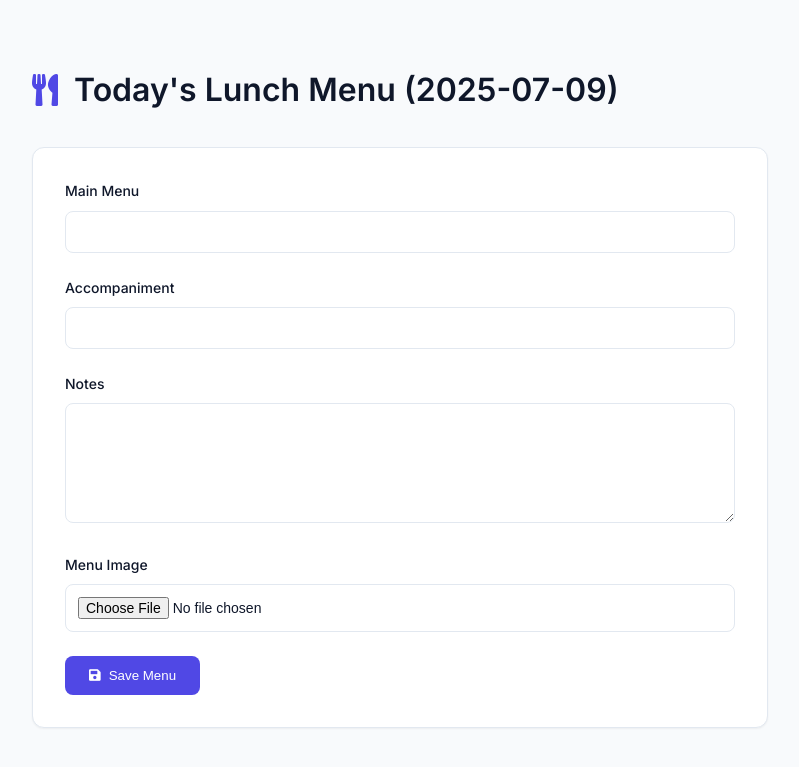
After one commit to siraj-eng/flask-blog, a Flask app: page /hr/lunch_menu in a window 1280 px wide. The commit adds this page. Shown: the top 767 px of the page, without its empty margins (240-1039 px from the left). Run offline with Flask 3, Linux system fonts and the light colour scheme; a user stored in the database is signed in; data comes from the database, SQL or seed files in the repository; both versions use the stored data as it was after the commit; tables that the repository leaves empty hold one stand-in row (values such as "Sample post"); some libraries are stand-ins or nearby versions.

Commit message:
progressing

```diff
--- /dev/null
+++ b/templates/hr/lunch_menu.html
@@ -0,0 +1,164 @@
+{% extends 'base.html' %}
+{% block title %}Lunch Menu - HR{% endblock %}
+{% block content %}
+<style>
+    .menu-container {
+        max-width: 800px;
+        margin: 2rem auto;
+        padding: 2rem;
+    }
+
+    .menu-header {
+        display: flex;
+        align-items: center;
+        gap: 1rem;
+        margin-bottom: 2rem;
+    }
+
+    .menu-title {
+        font-size: 2rem;
+        font-weight: 600;
+        color: var(--text-primary);
+        margin: 0;
+    }
+
+    .menu-form {
+        background: var(--bg-secondary);
+        border-radius: var(--radius-lg);
+        border: 1px solid var(--border-color);
+        box-shadow: var(--shadow-sm);
+        padding: 2rem;
+    }
+
+    .form-group {
+        margin-bottom: 1.5rem;
+    }
+
+    .form-label {
+        display: block;
+        margin-bottom: 0.5rem;
+        font-weight: 500;
+        color: var(--text-primary);
+    }
+
+    .form-control {
+        width: 100%;
+        padding: 0.75rem;
+        background: var(--bg-secondary);
+        border: 1px solid var(--border-color);
+        border-radius: var(--radius-md);
+        color: var(--text-primary);
+        transition: all 0.2s ease;
+    }
+
+    .form-control:focus {
+        outline: none;
+        border-color: var(--primary-color);
+        box-shadow: 0 0 0 3px rgba(80, 72, 229, 0.15);
+    }
+
+    textarea.form-control {
+        min-height: 120px;
+    }
+
+    .file-input-wrapper {
+        margin-top: 0.5rem;
+    }
+
+    .menu-image-preview {
+        margin-top: 1rem;
+        border-radius: var(--radius-md);
+        border: 1px solid var(--border-color);
+        overflow: hidden;
+        max-width: 300px;
+        box-shadow: var(--shadow-sm);
+    }
+
+    .menu-image-preview img {
+        width: 100%;
+        height: auto;
+        display: block;
+    }
+
+    .save-btn {
+        padding: 0.75rem 1.5rem;
+        background: var(--primary-color);
+        color: white;
+        border: none;
+        border-radius: var(--radius-md);
+        font-weight: 500;
+        cursor: pointer;
+        transition: all 0.2s ease;
+        display: inline-flex;
+        align-items: center;
+        gap: 0.5rem;
+    }
+
+    .save-btn:hover {
+        background: #4338CA;
+        transform: translateY(-2px);
+    }
+
+    @media (max-width: 768px) {
+        .menu-container {
+            padding: 1rem;
+        }
+
+        .menu-form {
+            padding: 1.5rem;
+        }
+    }
+</style>
+
+<div class="menu-container">
+    <div class="menu-header">
+        <i class="fas fa-utensils" style="font-size: 2rem; color: var(--primary-color);"></i>
+        <h1 class="menu-title">Today's Lunch Menu ({{ today }})</h1>
+    </div>
+
+    <form method="POST" enctype="multipart/form-data" class="menu-form">
+        <div class="form-group">
+            <label for="main_menu" class="form-label">Main Menu</label>
+            <input type="text" class="form-control" id="main_menu" name="main_menu"
+                   value="{{ menu.main_menu if menu else '' }}" required>
+        </div>
+
+        <div class="form-group">
+            <label for="accompaniment" class="form-label">Accompaniment</label>
+            <input type="text" class="form-control" id="accompaniment" name="accompaniment"
+                   value="{{ menu.accompaniment if menu else '' }}">
+        </div>
+
+        <div class="form-group">
+            <label for="notes" class="form-label">Notes</label>
+            <textarea class="form-control" id="notes" name="notes" rows="3">{{ menu.notes if menu else '' }}</textarea>
+        </div>
+
+        <div class="form-group">
+            <label for="image_file" class="form-label">Menu Image</label>
+            <div class="file-input-wrapper">
+                <input type="file" class="form-control" id="image_file" name="image_file" accept="image/*">
+            </div>
+            {% if menu and menu.image_url %}
+                <div class="menu-image-preview">
+                    <img src="{{ menu.image_url }}" alt="Current Menu Image">
+                </div>
+            {% endif %}
+        </div>
+
+        <button type="submit" class="save-btn">
+            <i class="fas fa-save"></i>
+            Save Menu
+        </button>
+    </form>
+</div>
+
+<script>
+    // Add form submission animation
+    document.querySelector('form').addEventListener('submit', function(e) {
+        const submitBtn = this.querySelector('button[type="submit"]');
+        submitBtn.innerHTML = '<i class="fas fa-spinner fa-spin"></i> Saving...';
+        submitBtn.disabled = true;
+    });
+</script>
+{% endblock %}
--- a/templates/user/dashboard.html
+++ b/templates/user/dashboard.html
@@ -707,7 +707,7 @@
             <div class="section-header">
                 <h2 class="section-title"><i class="fas fa-utensils"></i> Daily Lunch Order</h2>
             </div>
-            <form method="POST" enctype="multipart/form-data">
+            <form method="POST" action="{{ url_for('submit_lunch_order') }}" enctype="multipart/form-data">
                 <div class="form-group">
                     <label for="main_menu" class="form-label">Main Menu</label>
                     <input type="text" class="form-control" id="main_menu" name="main_menu" placeholder="Enter main menu item..." required>
```
Also changed, not shown: templates/user/complaints.html (+13 -5 lines), templates/user/repairs.html (+13 -5 lines), hr_system.db.
